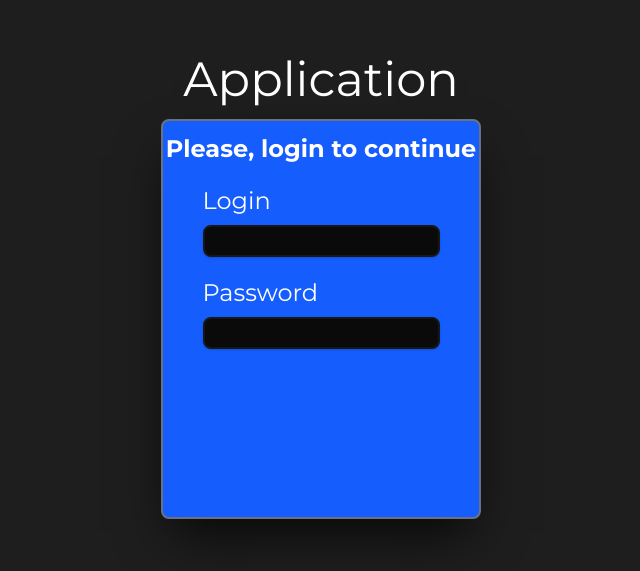
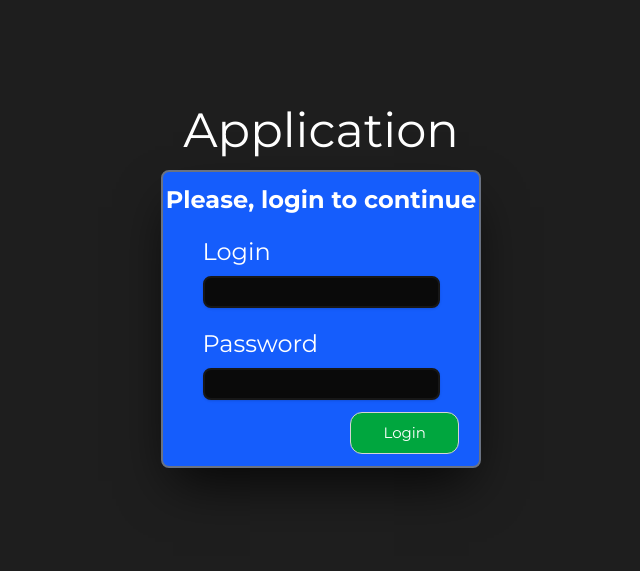
Before and after one commit to LJ5O/Assistant, a Vue app in the folder apps/web-app/: page / in a window 1280 px wide. Shown: the part 113-684 px from the top of the page, without its empty margins (319-959 px from the left). Built offline with nearby package versions, Linux system fonts and the light colour scheme; the HTML template or start-up script is replaced by a standard one.

Commit message:
Login form CSS ready
Now time to build the logic behind it

```diff
--- /dev/null
+++ b/apps/web-app/src/components/Form/Button.vue
@@ -0,0 +1,33 @@
+<script setup lang="ts">
+import { computed } from 'vue'
+
+export interface Props{
+    content:string,
+    type?:'primary'|'secondary'|'danger'
+}
+
+const props = withDefaults(defineProps<Props>(), {
+    type: 'primary'
+})
+
+const buttonClass:string = computed(()=>{
+    switch(props.type){
+        case 'secondary':
+            return 'bg-gray-500 hover:bg-gray-600 text-white'
+        case 'danger':
+            return 'bg-red-600 hover:bg-red-700 text-white'
+        case 'primary':
+        default:
+            return 'bg-green-600 hover:bg-green-700 text-white'
+    }
+});
+</script>
+
+<template>
+    <button
+        class="cursor-pointer w-fit pl-8 pr-8 pt-2 pb-2 border-1 border-neutral-300 rounded-xl"
+        :class="buttonClass"
+    >
+        {{content}}
+    </button>
+</template>
--- a/apps/web-app/src/views/Login.vue
+++ b/apps/web-app/src/views/Login.vue
@@ -2,16 +2,21 @@
     import {ref} from 'vue'
 
     import Input from "../components/Form/Input.vue"
+    import Button from "../components/Form/Button.vue"
 
     const login = ref<string>('')
     const password = ref<string>('')
+
+    function test(){
+        window.alert(login.value+'@'+password.value);
+    }
 </script>
 
 <template>
     <div class="w-full h-full flex justify-center content-center flex-wrap flex-col gap-4">
         <h1 class="text-white w-1/4 min-w-80 text-center text-2xl lg:text-5xl">Application</h1>
         <div class="
-            w-1/4 h-2/4 min-w-80 min-h-[400px] bg-blue-600 border-2 border-gray-500 rounded-lg shadow-2xl/80 shadow-black
+            w-1/4 h-fit min-w-80 bg-blue-600 border-2 border-gray-500 rounded-lg shadow-2xl/80 shadow-black
             flex flex-col content-center text-center
         ">
 
@@ -19,13 +24,15 @@
 
             <label class="login-input">
                 <h2>Login</h2>
-                <Input v-model="value" class="w-3/4 mr-auto ml-auto"/>
+                <Input v-model="login" class="w-3/4 mr-auto ml-auto"/>
             </label>
 
             <label class="login-input">
                 <h2>Password</h2>
-                <Input v-model="value" class="w-3/4 mr-auto ml-auto" type="password"/>
+                <Input v-model="password" class="w-3/4 mr-auto ml-auto" type="password"/>
             </label>
+
+            <Button content="Login" class="content-end my-3 self-end mr-5" @click="test()" />
         </div>
     </div>
 </template>
```
